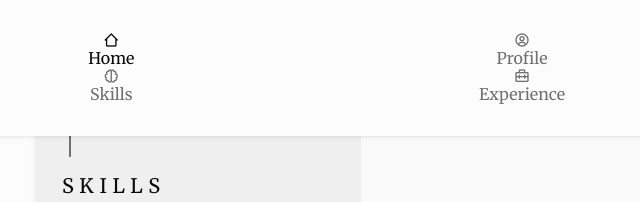
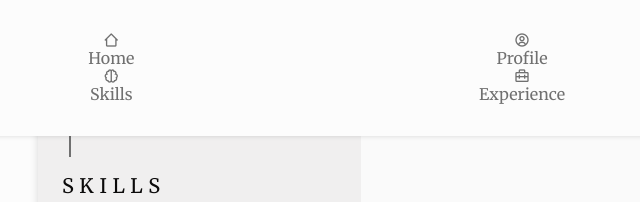
Before and after one commit to ravil99/CV-website, a plain HTML site: page index.html in a window 1280 px wide. Shown: the part 1464-1666 px from the top of the page, 118-758 px from the left. Drawn offline with nearby package versions, Linux system fonts and the light colour scheme.

Commit message:
Refactoring: default active link was removed

```diff
--- a/index.html
+++ b/index.html
@@ -25,7 +25,7 @@
                 <ul class="nav__list">
                     <!-- Home-->
                     <li class="nav__item">
-                        <a href="#home" class="nav__link active-link">
+                        <a href="#home" class="nav__link">
                             <i class='bx bx-home-alt-2 nav___icon' ></i>Home
                         </a>
                     </li>
```
